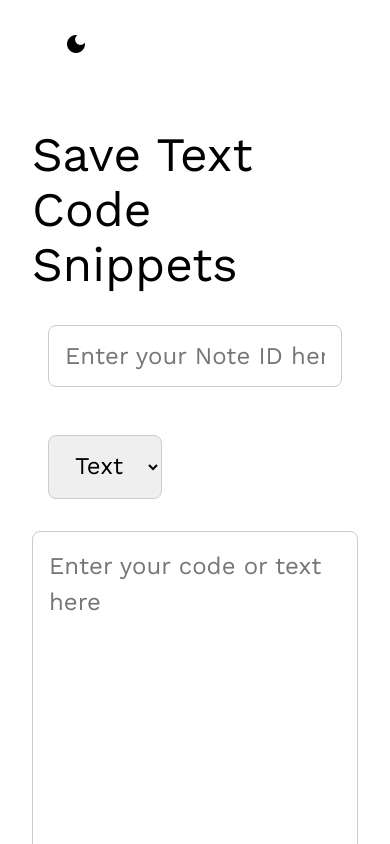
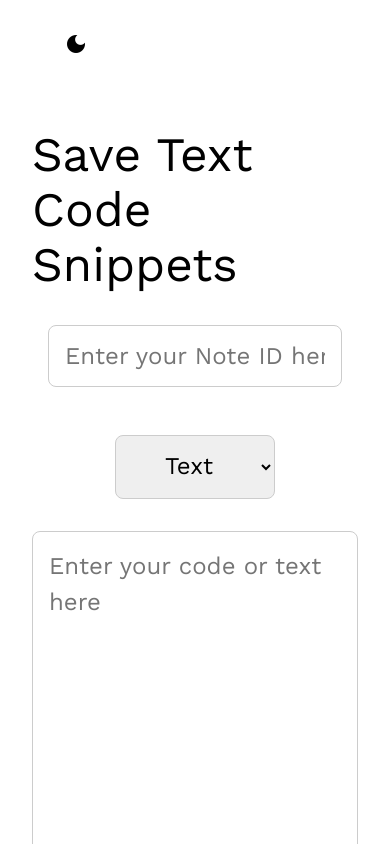
Before and after one commit to Aditya-Ace/save_notes_and_snippets, a Next.js app: page / in a window 390 px wide. Shown: the top 844 px of the page. Built offline with nearby package versions, Linux system fonts and the light colour scheme.

Commit message:
more responsive

```diff
--- a/styles/Home.module.css
+++ b/styles/Home.module.css
@@ -76,12 +76,25 @@
 	justify-content: center;
 	align-items: center;
 	gap: 1rem;
+	@media screen and (max-width: 768px) {
+		flex-direction: column;
+		font-size: 0.8rem;
+	}
 }
 
 @media screen and (max-width: 768px) {
 	.messageContainer {
 		flex-direction: column;
 		font-size: 1rem;
+	}
+	.toolKit_wrapper {
+		flex-direction: column;
+	}
+}
+
+@media screen and (max-width: 480px) {
+	.messageContainer {
+		font-size: 0.5rem;
 	}
 }
 
```
